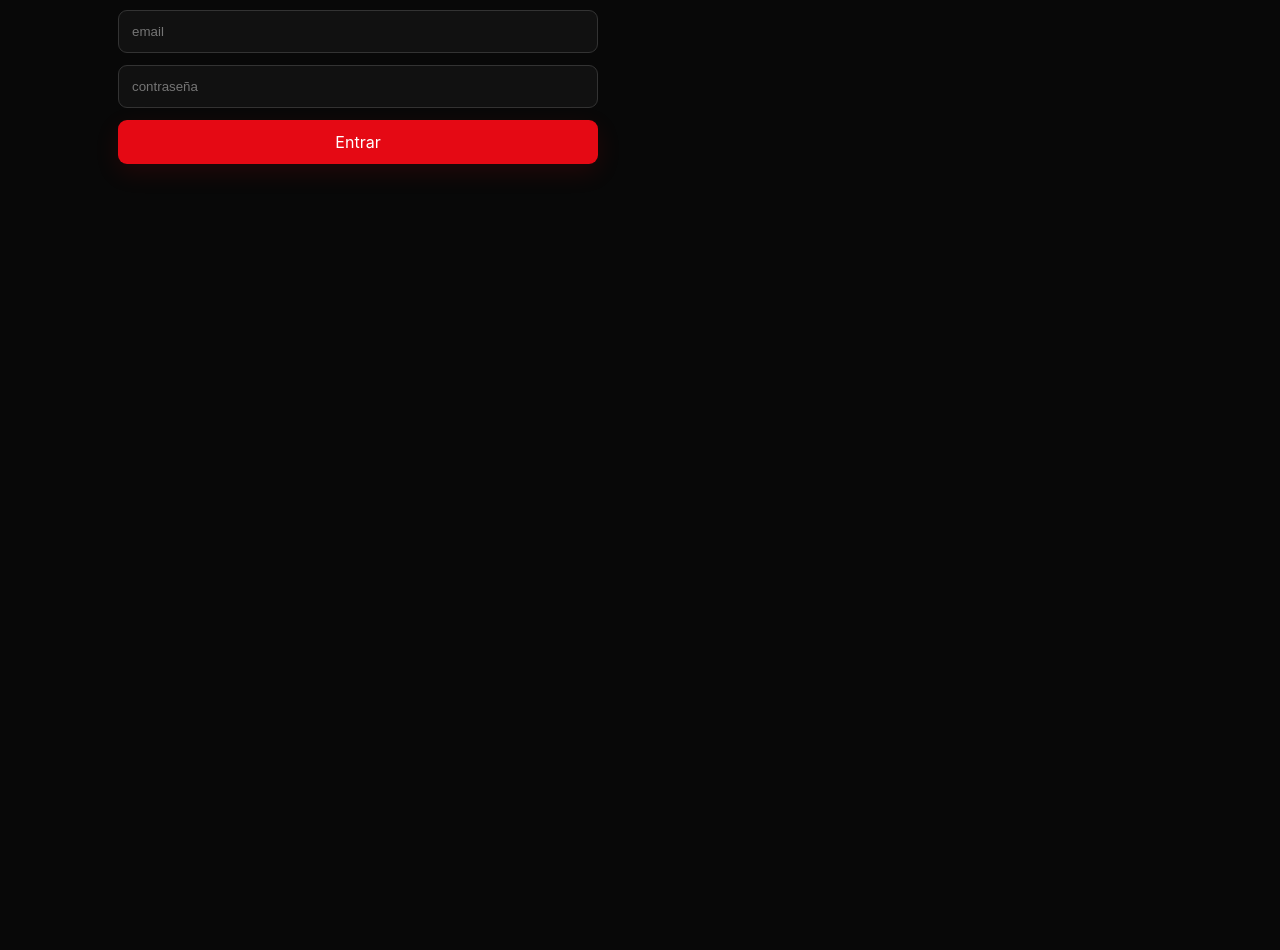
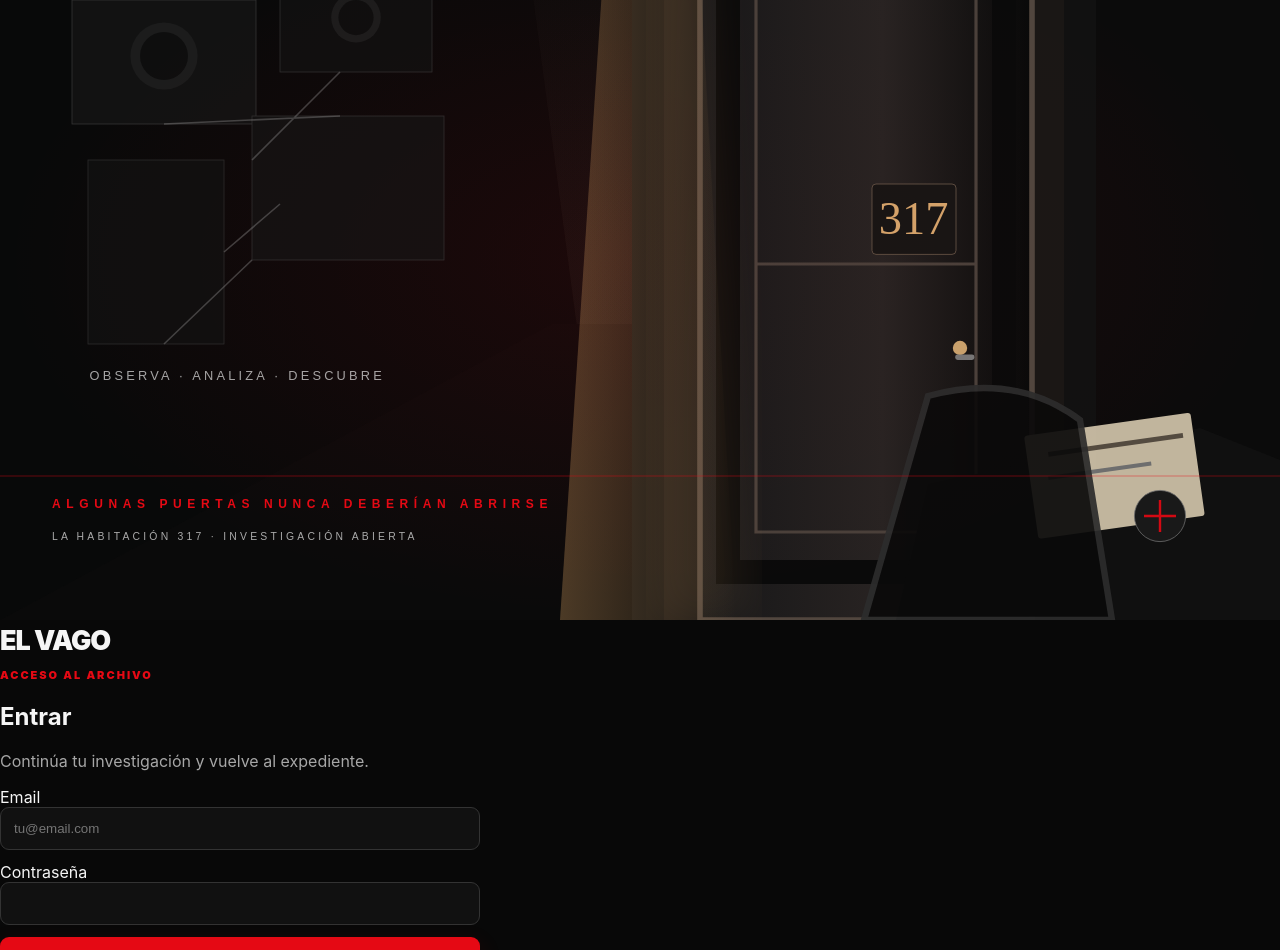
Before and after one commit to cesarrosa610-collab/el-vago, a Next.js app: page /login in a window 1280 px wide. Shown: the part 100-1050 px from the top of the page. Before the commit the page ends 800 px from the top, so only its background shows below. Built offline with nearby package versions, Linux system fonts and the light colour scheme.

Commit message:
Give login a cinematic archive experience

```diff
--- a/src/app/login/page.tsx
+++ b/src/app/login/page.tsx
@@ -2,6 +2,7 @@
 
 import { useState } from 'react';
 import { useRouter } from 'next/navigation';
+import Link from 'next/link';
 
 export default function Login() {
   const [email, setEmail] = useState('');
@@ -11,49 +12,34 @@ export default function Login() {
 
   async function go(e: React.FormEvent<HTMLFormElement>) {
     e.preventDefault();
-
+    setErr('');
     const x = await fetch('/api/auth/login', {
       method: 'POST',
       headers: { 'content-type': 'application/json' },
       body: JSON.stringify({ email, password }),
     });
-
-    if (x.ok) {
-      r.push('/');
-    } else {
-      setErr((await x.json()).error || 'Error');
-    }
+    if (x.ok) r.push('/');
+    else setErr((await x.json()).error || 'No fue posible iniciar sesión.');
   }
 
   return (
-    <main className="wrap">
-      <h1>Entrar</h1>
-
-      <form className="stack" onSubmit={go}>
-        <input
-          className="input"
-          value={email}
-          onChange={(e) => setEmail(e.target.value)}
-          placeholder="email"
-          type="email"
-          required
-        />
-
-        <input
-          className="input"
-          value={password}
-          onChange={(e) => setPassword(e.target.value)}
-          type="password"
-          placeholder="contraseña"
-          required
-        />
-
-        <button className="btn" type="submit">
-          Entrar
-        </button>
-
-        {err && <div className="error">{err}</div>}
-      </form>
+    <main className="authPage">
+      <div className="authBackdrop" aria-hidden="true"><img src="/hero-puerta-317.svg" alt="" /></div>
+      <div className="authShell">
+        <Link className="brand authBrand" href="/">EL VAGO</Link>
+        <section className="authCard">
+          <p className="eyebrow">ACCESO AL ARCHIVO</p>
+          <h1>Entrar</h1>
+          <p className="muted">Continúa tu investigación y vuelve al expediente.</p>
+          <form className="stack authForm" onSubmit={go}>
+            <label>Email<input className="input" value={email} onChange={(e) => setEmail(e.target.value)} placeholder="tu@email.com" type="email" autoComplete="email" required /></label>
+            <label>Contraseña<input className="input" value={password} onChange={(e) => setPassword(e.target.value)} type="password" autoComplete="current-password" required /></label>
+            <button className="btn" type="submit">Entrar al archivo</button>
+            {err && <div className="error">{err}</div>}
+          </form>
+          <p className="authFoot">¿No tienes cuenta? <Link href="/register">Crear cuenta</Link></p>
+        </section>
+      </div>
     </main>
   );
 }
```
